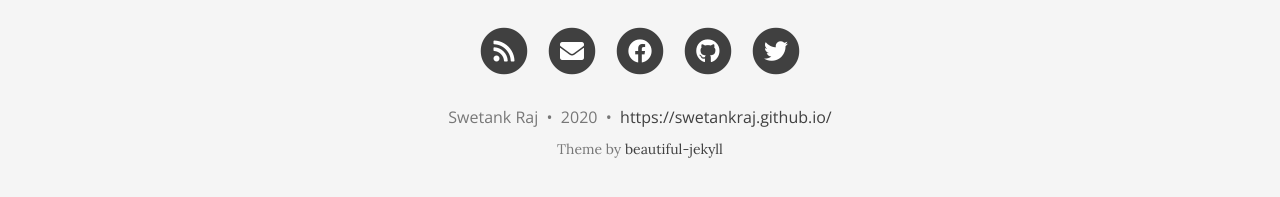
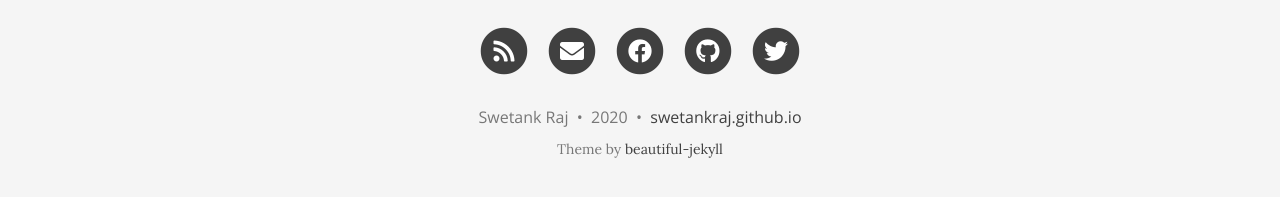
Before and after one commit to swetankraj/swetankraj.github.io, a Jekyll site: the page built from index.html, in a window 1280 px wide and 1225 px high. Shown: the part 1015-1212 px from the top of the window. Built offline with Jekyll 4.4.1, drawn with Linux system fonts in a browser that asks for light colours; nearby versions of some CDN libraries; the list of posts is cut into pages by our own code; some of the changed lines change nothing that is shown.

Commit message:
fix footer link

```diff
--- a/_config.yml
+++ b/_config.yml
@@ -67,7 +67,7 @@ share-links-active:
 
 # How to display the link to your website in the footer
 # Remove this if you don't want a link in the footer
-url-pretty: "https://swetankraj.github.io/"
+url-pretty: "swetankraj.github.io"
 
 # Create a "tags" index page and make tags on each post clickable
 link-tags: true
```
